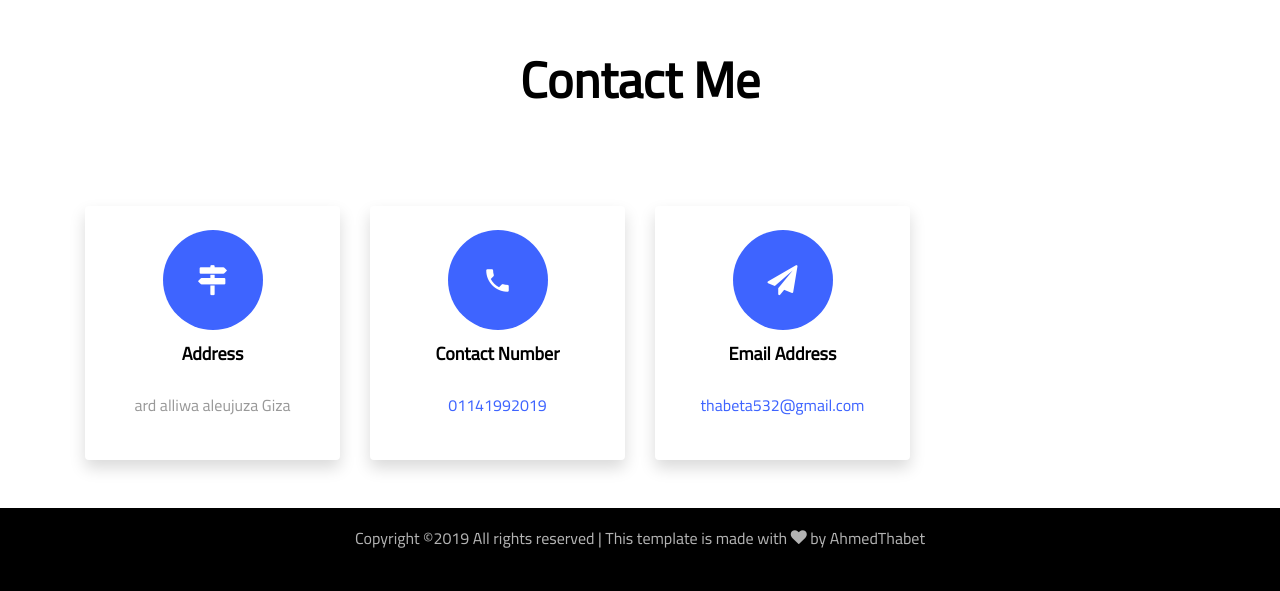
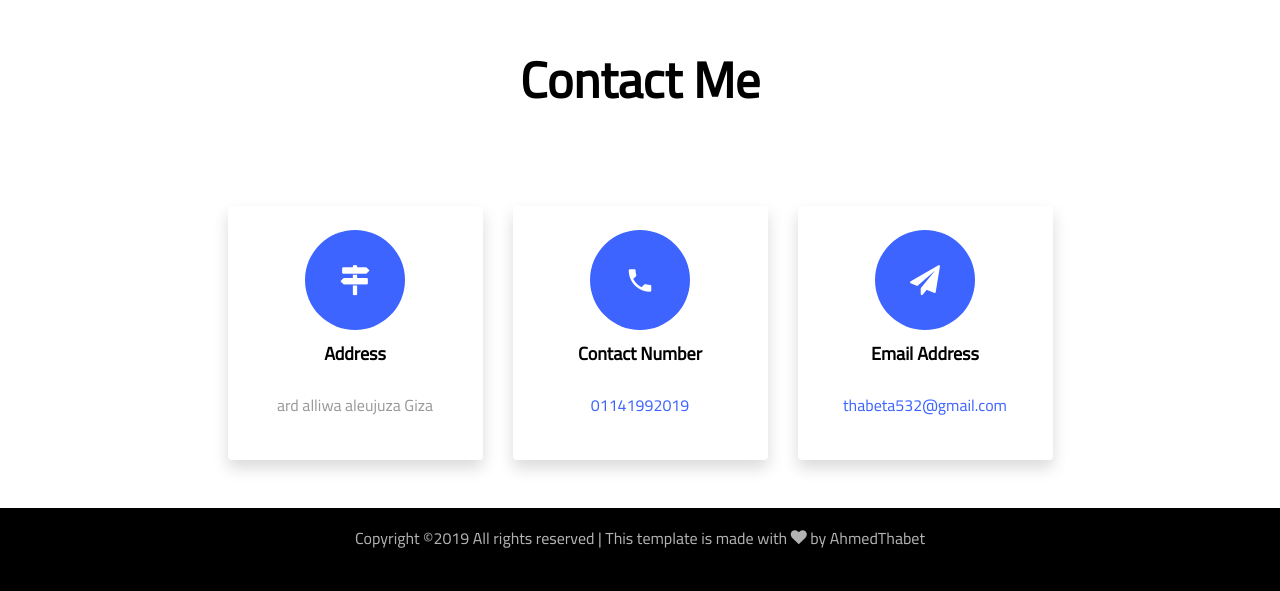
Before and after one commit to AhmedThabet569/Resume, a plain HTML site: page index.html in a window 1280 px wide. Shown: the part 5011-5602 px from the top of the page. Drawn offline with Linux system fonts and the light colour scheme; files whose address does not match are found by name.

Commit message:
edit on file

```diff
--- a/index.html
+++ b/index.html
@@ -611,7 +611,7 @@
           </div>
         </div>
 
-        <div class="row d-flex contact-info mb-5">
+        <div class="row d-flex contact-info mb-5 justify-content-center">
           <div class="col-md-6 col-lg-3 d-flex ftco-animate">
           	<div class="align-self-stretch box text-center p-4 shadow">
           		<div class="icon d-flex align-items-center justify-content-center">
```
